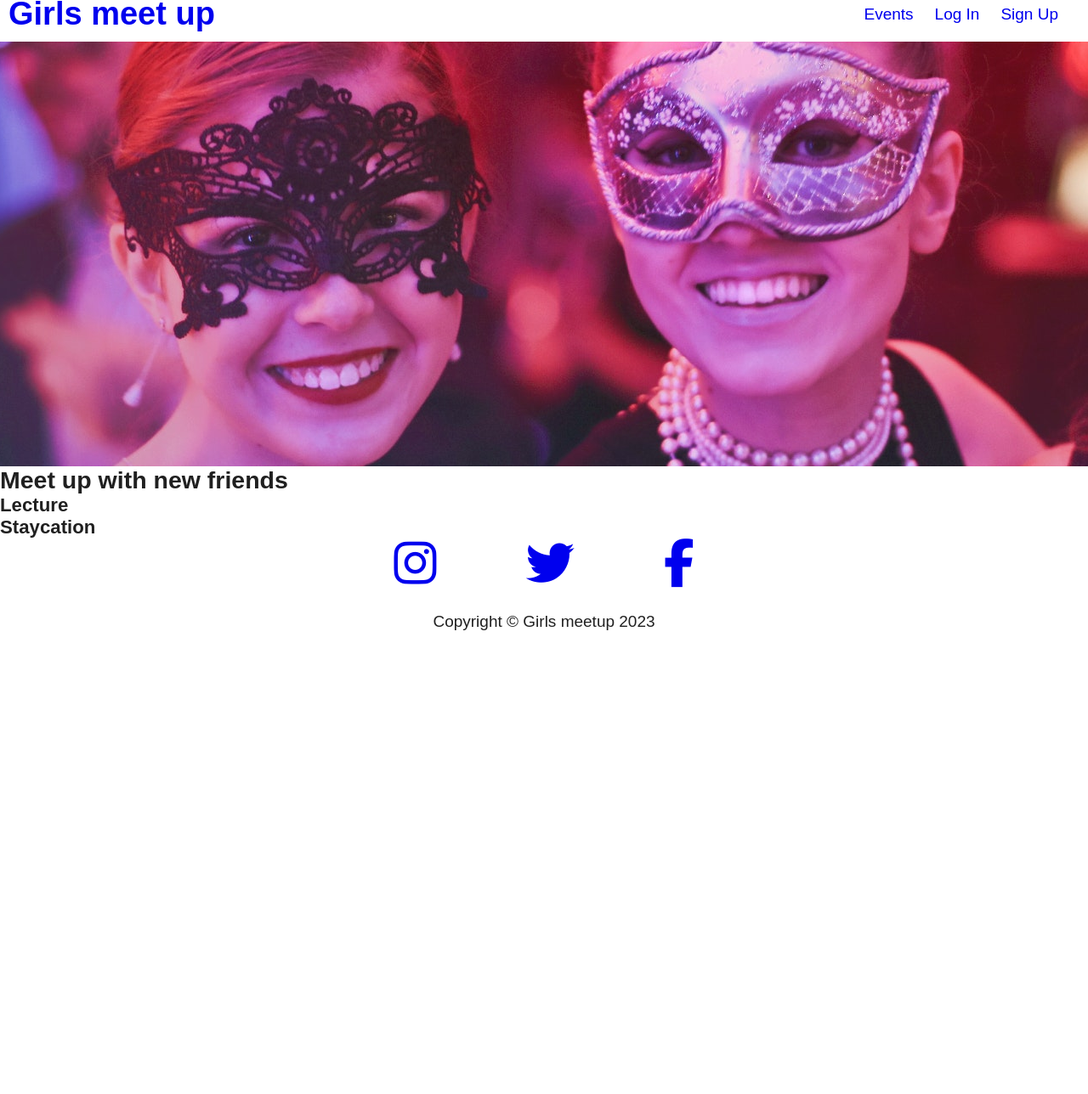
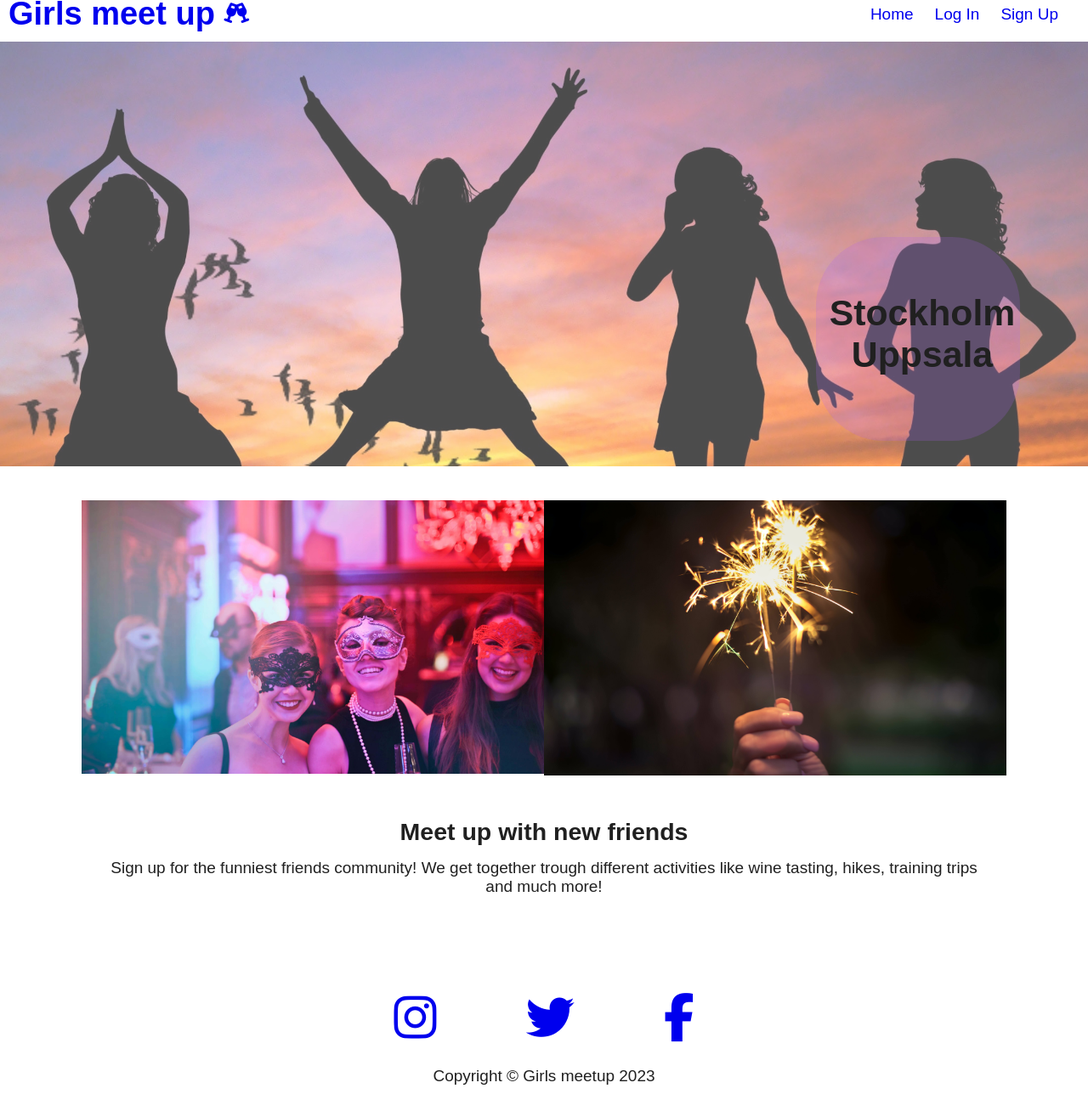
Before and after one commit to CamillaTH/portfolio-1, a plain HTML site: page index.html in a window 1280 px wide. Shown: the part 16-1304 px from the top of the page at 85% size. Before the commit the page ends 800 px from the top, so only its background shows below. Drawn offline with Linux system fonts and the light colour scheme; a web font is replaced by a local one.

Commit message:
added main content with images and some hero image changes

```diff
--- a/css/styles.css
+++ b/assets/css/styles.css
@@ -53,7 +53,57 @@ nav li {
 #hero-image {
     height: 500px;
     width: 100%;
-    background: url('../images/hero-image.jpg') no-repeat center center;
+    background: url('/assets/images/hero-image.jpg') no-repeat center center ;
+    background-size: cover;
+    opacity: 0.7;
+}
+
+#hero-text-wrapper {
+
+    width: 230px;
+    height: 200px;
+    padding-top: 40px;
+    padding-left: 10px;
+    background-color: rgba(174, 98, 246, .2);
+    bottom: 30px;
+    right: 80px;
+    position: absolute;
+    border-radius: 80px;
+}
+
+#hero-text {
+    text-align: center;
+    font-size: 150%;
+    padding-top: 25px;
+}
+
+/* Main content */
+#main-content {
+    padding-top: 20px;
+    height: 600px;
+    width: 85%;
+    margin: 0 auto;
+}
+
+.image-container {
+  display: flex;
+  height: auto;
+  margin-top: 20px;
+}
+.image-container div {
+  flex: 1;
+}
+.image-container img {
+  max-width:100%;
+}
+
+.main-content-text {
+    text-align: center;
+    padding: 30px;
+}
+
+.main-content-text > h2 {
+    padding: 15px;
 }
 
 /* footer */
--- a/index.html
+++ b/index.html
@@ -6,13 +6,13 @@
     <meta name="viewport" content="width=device-width, initial-scale=1.0">
     <meta name="description" content="Meet up with girl friends">
     <meta name="keywords" content="chat, friends, meet up, network">
-    <link rel="stylesheet" href="css/styles.css">
+    <link rel="stylesheet" href="assets/css/styles.css">
     <title>New friends</title>
 </head>
 <body>
     <header>
         <a href="index.html">
-            <h1 id="logo">Girls meet up</h1>
+            <h1 id="logo">Girls meet up <i class="fa-solid fa-champagne-glasses fa-2xs"></i></h1>
         </a>
 
     <nav>
@@ -24,7 +24,7 @@
                 <a href="#">Log In</a>
             </li>
             <li>
-                <a href="index.html" class="active">Events</a>
+                <a href="index.html" class="active">Home</a>
             </li>
         </ul>
     </nav>
@@ -34,15 +34,29 @@
         <div id="cover-text">
             <h2>Girls meet up</h2>
         </div>
+        <div id="hero-text-wrapper">
+            <div id="hero-text">
+                <h2>Stockholm</h2>
+                <h2>Uppsala</h2>
+            </div>
+        </div>
     </section>
 
-</body>
-    <!-- font awsome-->
-    <div id="cover-text">
-        <h2>Meet up with new friends</h2>
-        <h3>Lecture</h3>
-        <h3>Staycation</h3>
-    </div>
+    <section id="main-content">
+        <div class="image-container">
+            <div>
+              <img src="/assets/images/main-conent-img-1.jpg">
+            </div>
+             <div>
+               <img src="/assets/images/main-conent-img-2.jpg">
+             </div>
+           </div>
+           <div class="main-content-text">
+                <h2>Meet up with new friends</h2>
+                <p>Sign up for the funniest friends community!
+                    We get together trough different activities like wine tasting, hikes, training trips and much more!</p>
+           </div>
+    </section>
     <footer>
         <ul class="footer-icons">
             <li>
@@ -57,5 +71,7 @@
         </ul>
         <p class="copy-right-text">Copyright © Girls meetup 2023</p>
     </footer>
+</body>
+    <!-- font awsome-->
     <script src="https://kit.fontawesome.com/52e37cb4eb.js" crossorigin="anonymous"></script>
 </html>
```
Also changed, not shown: assets/images/hero-image.jpg (added), assets/images/main-conent-img-1.jpg (added), assets/images/main-conent-img-2.jpg (added), images/hero-image.jpg (deleted).
